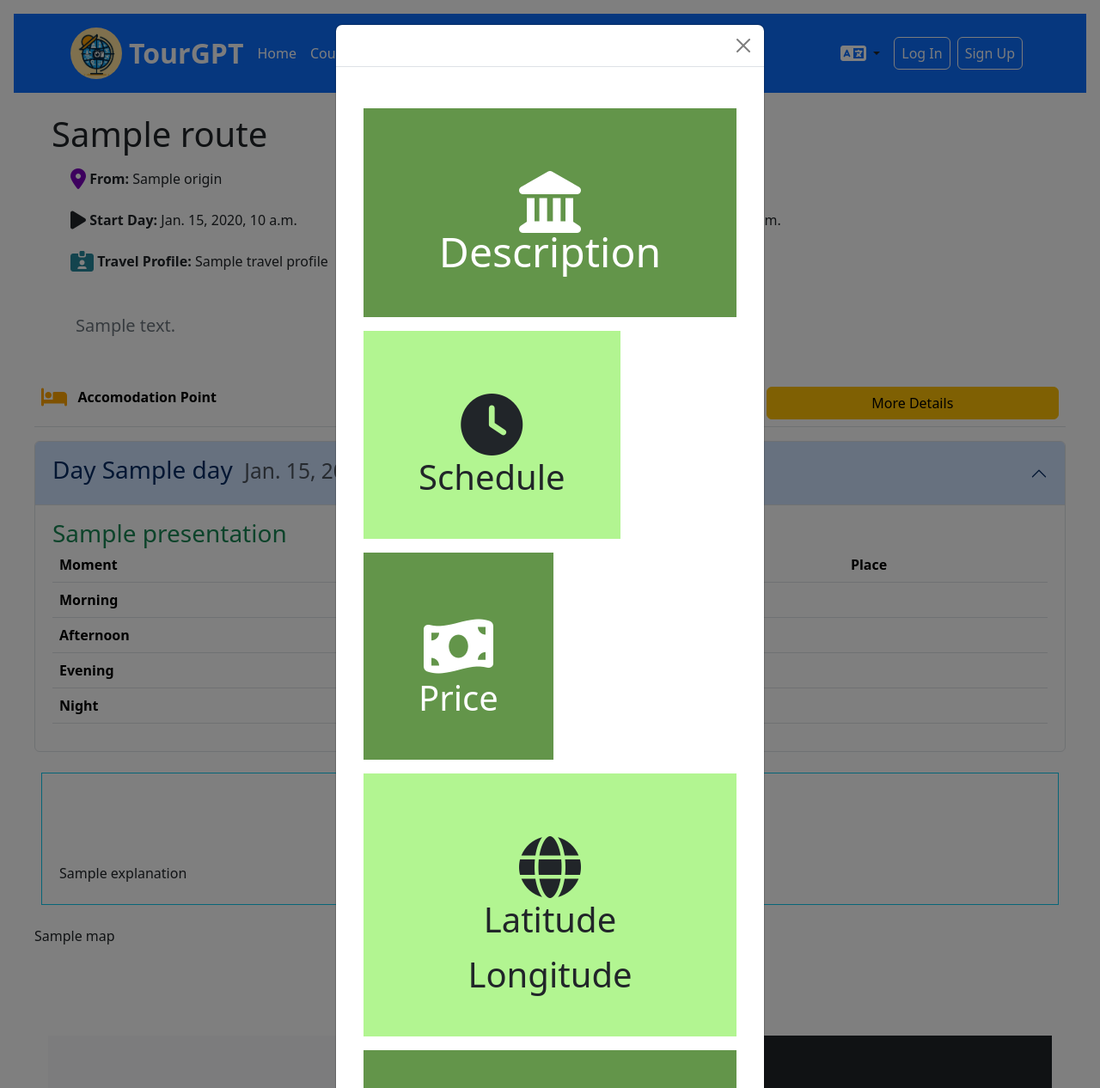
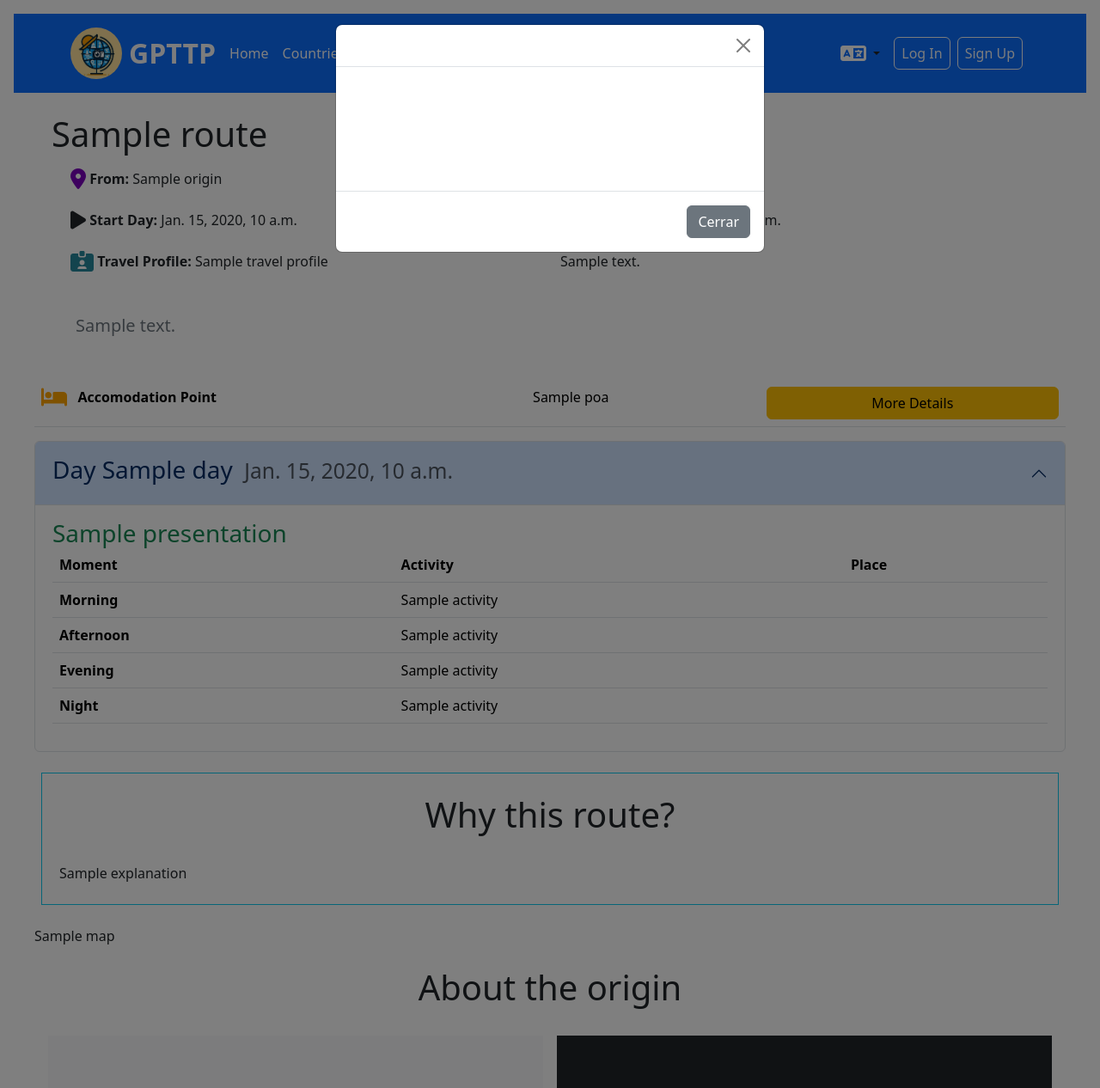
Before and after one commit to Elenaluciasanz/TourGPT, a Django app: template planner/templates/route_details.html in a window 1280 px wide, after a click on "More Details". Shown: the whole page at 86% size. Run offline with Django 4.2, Linux system fonts and the light colour scheme; the template is opened without the code that fills it: most values are stand-ins (such as "Sample title", 1, 10 or a date in 2020); some libraries are stand-ins or nearby versions.

Commit message:
feat: imagenes dbpedia, nombre gpttp, modal,  perfil en id uusario par

```diff
--- a/planner/templates/route_details.html
+++ b/planner/templates/route_details.html
@@ -562,11 +562,18 @@
                 </div>
                 <div id="modalContent" hidden>
                     <p class="lead fw-normal" id="modal_point_presentation"></p>
-                    <h6 class="card-header d-flex justify-content-center">
+                    <h6 class="card-header d-flex justify-content-center" id="modal_point_icon_type_div">
                         <i class="" id="modal_point_icon"></i>
                         <div id="modal_point_type"></div>
                     </h6>
-                    <div class="d-md-flex flex-md-equal w-100 my-md-3 ps-md-3">
+                    <div class="d-md-flex flex-md-equal w-100 my-md-3 ps-md-3" id="modal_point_image_div">
+                        <div class="me-md-3 pt-3 px-3 pt-md-5 px-md-5 text-center text-white overflow-hidden" id="modal_point_image_color" style="background-color: #63954A;">
+                            <div class="my-3 py-3">
+                                <img src="" class="img-fluid" alt="" id="modal_point_image">
+                            </div>
+                        </div>
+                    </div>
+                    <div class="d-md-flex flex-md-equal w-100 my-md-3 ps-md-3" id="modal_point_description_div">
                         <div class="me-md-3 pt-3 px-3 pt-md-5 px-md-5 text-center text-white overflow-hidden" id="modal_point_description_color" style="background-color: #63954A;">
                             <div class="my-3 py-3">
                             <h2 class="display-5"><i class="fa-solid fa-landmark fa-xl m-2"></i>{% trans 'Description' %}</h2>
@@ -574,7 +581,7 @@
                             </div>
                         </div>
                     </div>
-                    <div class="d-md-flex flex-md-equal w-100 my-md-3 ps-md-3">
+                    <div class="d-md-flex flex-md-equal w-100 my-md-3 ps-md-3" id="modal_point_shedule_div">
                         <div class="me-md-3 pt-3 px-3 pt-md-5 px-md-5 text-center overflow-hidden" id="modal_point_shedule_color" style="background-color: #B2F591;">
                             <div class="my-3 p-3">
                                 <h2 class="display-5"><i class="fa-solid fa-clock fa-xl"></i></h2>
@@ -583,7 +590,7 @@
                             </div>
                         </div>
                     </div>
-                    <div class="d-md-flex flex-md-equal w-100 my-md-3 ps-md-3">
+                    <div class="d-md-flex flex-md-equal w-100 my-md-3 ps-md-3" id="modal_point_price_div">
                         <div class="me-md-3 pt-3 px-3 pt-md-5 px-md-5 text-center text-white overflow-hidden" id="modal_point_price_color" style="background-color: #63954A;">
                             <div class="my-3 p-3">
                                 <h2 class="display-5"><i class="fa-solid fa-money-bill-wave fa-xl"></i></h2>
@@ -592,7 +599,7 @@
                             </div>
                         </div>
                     </div>
-                    <div class="d-md-flex flex-md-equal w-100 my-md-3 ps-md-3">
+                    <div class="d-md-flex flex-md-equal w-100 my-md-3 ps-md-3" id="modal_point_coord_div">
                         <div class="col me-md-3 pt-3 px-3 pt-md-5 px-md-5 text-center overflow-hidden" id="modal_point_coord_color" style="background-color: #B2F591;">
                             <div class="my-3 py-3">
                                 <h2 class="display-5"><i class="fa-solid fa-globe fa-xl"></i></h2>
@@ -603,7 +610,7 @@
                             </div>
                         </div>
                     </div>
-                    <div class="d-md-flex flex-md-equal w-100 my-md-3 ps-md-3">
+                    <div class="d-md-flex flex-md-equal w-100 my-md-3 ps-md-3" id="modal_point_location_div">
                         <div class="col me-md-3 pt-3 px-3 pt-md-5 px-md-5 text-center text-white overflow-hidden" id="modal_point_location_color" style="background-color: #63954A;">
                             <div class="my-3 py-3">
                             <h2 class="display-5"><i class="fa-solid fa-map fa-xl"></i></h2>
--- a/services/constants.py
+++ b/services/constants.py
@@ -6,3 +6,5 @@ NUM_POE = 2
 NUM_POG = 2
 
 NUM_POA = 2
+
+SPARQL_ENDPOINT = "https://dbpedia.org/sparql"
--- a/services/models.py
+++ b/services/models.py
@@ -201,6 +201,8 @@ class PointInfo(models.Model):
     price_avg = models.TextField(verbose_name=_('Price Average'))
     shedule_avg = models.TextField(verbose_name=_('Shedule Average'))
 
+    image_url = models.URLField(verbose_name=_('Image URL'), null = True, default=None)
+
     @property
     def complete_name(self):
         return self.point_name + ", " + self.city.complete_name
--- a/services/templates/poa_details.html
+++ b/services/templates/poa_details.html
@@ -42,6 +42,11 @@
                     <i class="fa-regular fa-heart fa-xl"></i>
                 {% endif %}
             </a>
+        </div>
+        {% endif %}
+        {% if poa.image_url %}
+        <div class="my-3">
+            <img src="{{ poa.image_url }}" class="img-fluid" alt="{{ poa.name }}">
         </div>
         {% endif %}
     </div>
--- a/services/templates/poe_details.html
+++ b/services/templates/poe_details.html
@@ -45,6 +45,11 @@
                     <i class="fa-regular fa-heart fa-xl"></i>
                 {% endif %}
             </a>
+        </div>
+        {% endif %}
+        {% if poe.image_url %}
+        <div class="my-3">
+            <img src="{{ poe.image_url }}" class="img-fluid" alt="{{ poe.name }}">
         </div>
         {% endif %}
     </div>
--- a/services/templates/pog_details.html
+++ b/services/templates/pog_details.html
@@ -42,6 +42,11 @@
                     <i class="fa-regular fa-heart fa-xl"></i>
                 {% endif %}
             </a>
+        </div>
+        {% endif %}
+        {% if pog.image_url %}
+        <div class="my-3">
+            <img src="{{ pog.image_url }}" class="img-fluid" alt="{{ pog.name }}">
         </div>
         {% endif %}
     </div>
--- a/services/templates/poi_details.html
+++ b/services/templates/poi_details.html
@@ -45,6 +45,11 @@
                     <i class="fa-regular fa-heart fa-xl"></i>
                 {% endif %}
             </a>
+        </div>
+        {% endif %}
+        {% if poi.image_url %}
+        <div class="my-3">
+            <img src="{{ poi.image_url }}" class="img-fluid" alt="{{ poi.name }}">
         </div>
         {% endif %}
     </div>
--- a/services/views.py
+++ b/services/views.py
@@ -277,6 +277,7 @@ def get_poi_modal(request, slug_country, slug_city, slug):
 
         response['name'] = p.name
         response['presentation'] = p.presentation
+        response['image'] = p.image_url
         response['icon'] = icon
         response['type'] = type
         response['history'] = p.history
@@ -325,6 +326,7 @@ def get_poe_modal(request, slug_country, slug_city, slug):
 
         response['name'] = p.name
         response['presentation'] = p.presentation
+        response['image'] = p.image_url
         response['icon'] = icon
         response['type'] = type
         response['description'] = p.description
@@ -370,6 +372,7 @@ def get_pog_modal(request, slug_country, slug_city, slug):
 
         response['name'] = p.name
         response['presentation'] = p.presentation
+        response['image'] = p.image_url
         response['icon'] = icon
         response['type'] = type
         response['description'] = p.description
@@ -415,6 +418,7 @@ def get_poa_modal(request, slug_country, slug_city, slug):
 
         response['name'] = p.name
         response['presentation'] = p.presentation
+        response['image'] = p.image_url
         response['icon'] = icon
         response['type'] = type
         response['description'] = p.description
--- a/static/js/modals.js
+++ b/static/js/modals.js
@@ -18,12 +18,12 @@ function loadData(url, point_type) {
     colorDark = "";
   }
 
-  console.log("modal_point_description_color", colorDark);
-  $("modal_point_description_color").css("background-color", colorDark);
-  $("modal_point_shedule_color").css("background-color", colorLight);
-  $("modal_point_price_color").css("background-color", colorDark);
-  $("modal_point_coord_color").css("background-color", colorLight);
-  $("modal_point_location_color").css("background-color", colorDark);
+  $("#modal_point_image_color").css("background-color", colorLight);
+  $("#modal_point_description_color").css("background-color", colorDark);
+  $("#modal_point_shedule_color").css("background-color", colorLight);
+  $("#modal_point_price_color").css("background-color", colorDark);
+  $("#modal_point_coord_color").css("background-color", colorLight);
+  $("#modal_point_location_color").css("background-color", colorDark);
 
   $.ajax({
     url: url,
@@ -33,20 +33,82 @@ function loadData(url, point_type) {
       $("#modalContent").attr("hidden", false);
 
       $("#modal_point_name").text(data.name);
+
+      if (data.presentation && data.presentation !== "") {
+        $("#modal_point_presentation").attr("hidden", false);
         $("#modal_point_presentation").text(data.presentation);
+      } else {
+        $("#modal_point_presentation").attr("hidden", true);
+      }
+
+      if (data.icon && data.icon !== "" && data.type && data.type !== "") {
+        $("#modal_point_icon_type_div").attr("hidden", false);
         $("#modal_point_icon").attr("class", data.icon);
         $("#modal_point_type").text(data.type);
-      if (point_type == "poi") {
+      } else {
+        $("#modal_point_icon_type_div").attr("hidden", true);
+      }
+
+      if (data.image && data.image !== "") {
+        $("#modal_point_image_div").attr("hidden", false);
+        $("#modal_point_image_color").attr("hidden", false);
+        $("#modal_point_image").attr("src", data.image);
+        $("#modal_point_image").attr("alt", data.name);
+      } else {
+        $("#modal_point_image_div").attr("hidden", true);
+        $("#modal_point_image_color").attr("hidden", true);
+      }
+
+      if (point_type == "poi" && data.history && data.history !== "") {
+        $("#modal_point_description_div").attr("hidden", false);
+        $("#modal_point_description_color").attr("hidden", false);
         $("#modal_point_description").text(data.history);
+      } else if (data.description && data.description !== "") {
+        $("#modal_point_description_div").attr("hidden", false);
+        $("#modal_point_description_color").attr("hidden", false);
+        $("#modal_point_description").text(data.description);
       } else {
-        $("#modal_point_description").text(data.description);
+        $("#modal_point_description_div").attr("hidden", true);
+        $("#modal_point_description_color").attr("hidden", true);
       }
+
+      if (data.shedule_avg && data.shedule_avg !== "") {
+        $("#modal_point_shedule_div").attr("hidden", false);
+        $("#modal_point_shedule_color").attr("hidden", false);
         $("#modal_point_shedule_avg").text(data.shedule_avg);
+      } else {
+        $("#modal_point_shedule_div").attr("hidden", true);
+        $("#modal_point_shedule_color").attr("hidden", true);
+      }
+
+      if (data.price_avg && data.price_avg !== "") {
+        $("#modal_point_price_div").attr("hidden", false);
+        $("#modal_point_price_color").attr("hidden", false);
         $("#modal_point_price_avg").text(data.price_avg);
+      } else {
+        $("#modal_point_price_div").attr("hidden", true);
+        $("#modal_point_price_color").attr("hidden", true);
+      }
+
+      if (data.latitude && data.latitude !== "" && data.longitude && data.longitude !== "") {
+        $("#modal_point_coord_div").attr("hidden", false);
+        $("#modal_point_coord_color").attr("hidden", false);
         $("#modal_point_latitude").text(data.latitude);
         $("#modal_point_longitude").text(data.longitude);
+      } else {
+        $("#modal_point_coord_div").attr("hidden", true);
+        $("#modal_point_coord_color").attr("hidden", true);
+      }
+
+      if (data.location && data.location !== "" && data.map && data.map !== "") {
+        $("#modal_point_location_div").attr("hidden", false);
+        $("#modal_point_location_color").attr("hidden", false);
         $("#modal_point_location").text(data.location);
         $("#modal_point_map").html(data.map);
+      } else {
+        $("#modal_point_location_div").attr("hidden", true);
+        $("#modal_point_location_color").attr("hidden", true);
+      }
     },
 
     error: function (error) {
@@ -70,9 +132,10 @@ function loadData(url, point_type) {
 
 function resetModal() {
   $("#modalContentLoading").html(
-    "<p>Cargando información...</p> <div class='spinner-border text-primary mx-2' role='status'></div>"
+    "<p class='me-2'>Cargando información...</p> <div class='spinner-border text-primary' role='status'></div>"
   );
 
+  $("#modalContentLoading").attr("hidden", false);
   $("#modalContent").attr("hidden", true);
 
   $("#modal_point_name").text("");
--- a/templates/403.html
+++ b/templates/403.html
@@ -11,7 +11,7 @@
             <p class="lead">
                 {% trans 'You don’t have permission to access' %}
             </p>
-            <a href="{% url 'home' %}" class="btn btn-primary">{% trans 'Return to TourGPT' %}</a>
+            <a href="{% url 'home' %}" class="btn btn-primary">{% trans 'Return to GPTTP' %}</a>
         </div>
     </div>
 {% endblock %}
--- a/templates/404.html
+++ b/templates/404.html
@@ -11,7 +11,7 @@
             <p class="lead">
                 {% trans 'The requested page does not exist' %}
             </p>
-            <a href="{% url 'home' %}" class="btn btn-primary">{% trans 'Return to TourGPT' %}</a>
+            <a href="{% url 'home' %}" class="btn btn-primary">{% trans 'Return to GPTTP' %}</a>
         </div>
     </div>
 {% endblock %}
--- a/templates/base.html
+++ b/templates/base.html
@@ -5,7 +5,7 @@
     <head>
         <meta charset="UTF-8">
         <meta name="viewport" content="width=device-width, initial-scale=1.0">
-        <title>{% block title %}TourGPT{% endblock %}</title>
+        <title>{% block title %}GPTTP{% endblock %}</title>
         <link rel="stylesheet" href="{% static 'css/styles.css' %}">
         <link rel="shortcut icon" href="{% static 'img/logo.jpeg' %}">
         <script src="{% static 'js/jquery-3.7.1.min.js' %}"></script>
@@ -27,8 +27,8 @@
             <header class="p-3 bg-primary text-white">
                 <div class="container">
                   <div class="d-flex flex-wrap align-items-center justify-content-center justify-content-lg-start">
-                    <img class="rounded-circle" src="{% static 'img/logo.jpeg' %}" alt="TourGPT" width="60" height="60">
-                    <a href="{% url 'home' %}"><span class="px-2 text-light fs-2 fw-bold ">TourGPT</span></a>
+                    <img class="rounded-circle" src="{% static 'img/logo.jpeg' %}" alt="GPTTP" width="60" height="60">
+                    <a href="{% url 'home' %}"><span class="px-2 text-light fs-2 fw-bold ">GPTTP</span></a>
                     <ul class="nav col-12 col-lg-auto me-lg-auto mb-2 justify-content-center mb-md-0">
                       <li><a href="{% url 'home' %}" class="nav-link px-2 text-white">{% trans 'Home' %}</a></li>
                       <li><a href="{% url 'country_list' %}" class="nav-link px-2 text-white">{% trans 'Countries' %}</a></li>
@@ -96,7 +96,7 @@
             <div class="container-fluid bg-primary d-flex justify-content-center">
                 <p class="text-light mb-0 p-2">
                     {% trans "ChatGPT-based system for personalized tourist trip planning." %}
-                    &nbsp Elena Lucía González Sanz
+                    <!--&nbsp Elena Lucía González Sanz-->
                 </p>
             </div>
         {% endblock %}
--- a/tourGPT/settings.py
+++ b/tourGPT/settings.py
@@ -182,7 +182,7 @@ STATICFILES_DIRS = [os.path.join(BASE_DIR, 'static')]
 
 DEFAULT_AUTO_FIELD = 'django.db.models.BigAutoField'
 
-LOGIN_URL = '/tourGPT/users/accounts/login/'
+LOGIN_URL = '/gpttp/users/accounts/login/'
 LOGIN_REDIRECT_URL = '/'
 LOGOUT_REDIRECT_URL = '/'
 AUTH_USER_MODEL = "users.User"
```
Also changed, not shown: planner/views.py (+11 -6 lines), services/prompts/point_info_prompts.py (+42 -0 lines), tourGPT/urls.py (+4 -4 lines). Lines whose indentation alone changed are shown as unchanged.
